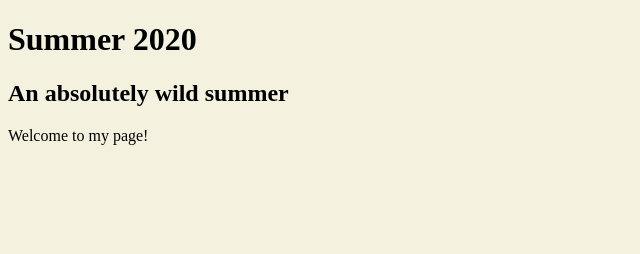
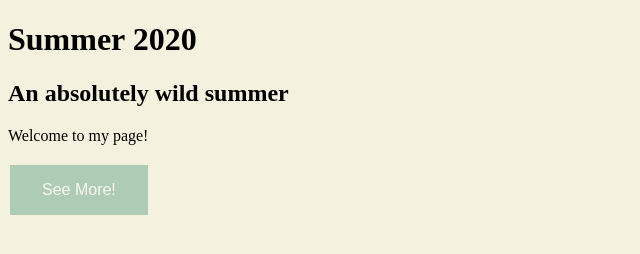
Before and after one commit to eestevens0131/eestevens0131.github.io, a plain HTML site: page index.html in a window 1280 px wide. Shown: the whole page, without its empty margins (0-640 px from the left). Drawn offline with Linux system fonts and the light colour scheme.

Commit message:
Update index.html

```diff
--- a/index.html
+++ b/index.html
@@ -26,6 +26,7 @@
   <h1>Summer 2020 </h1>
   <h2>An absolutely wild summer</h2>
   <p id="myP">Welcome to my page!</p>
+  <button class="btn">See More!</button>
 
   <script>
     function myFunction() {
```
